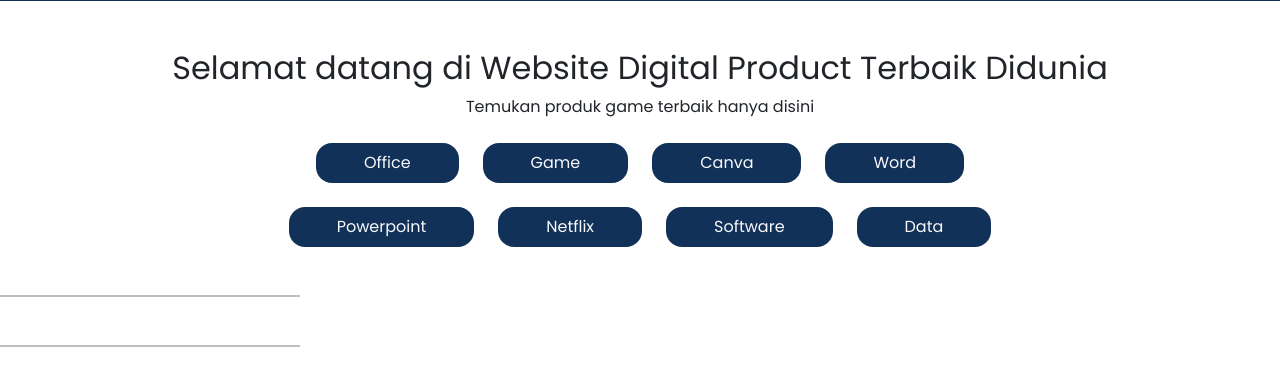
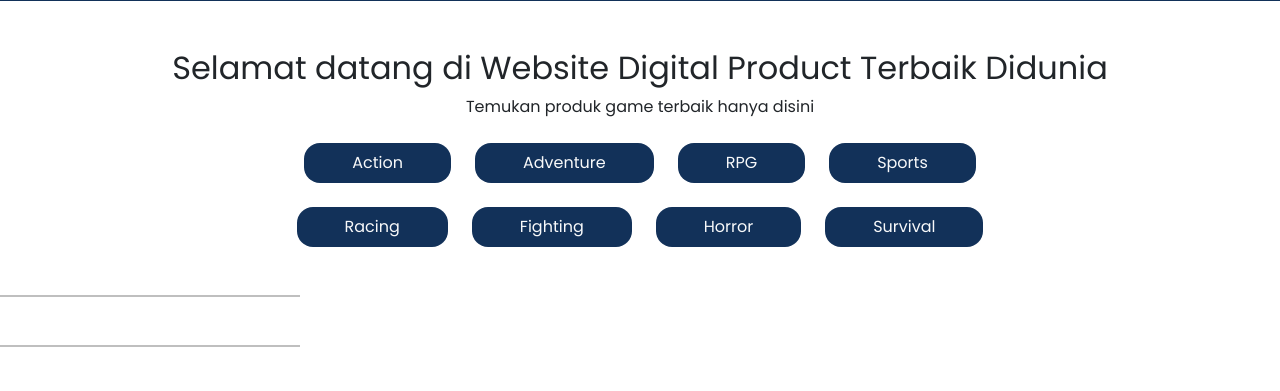
Before and after one commit to fhydzaa/marketplace-technohub, a Laravel app: page / in a window 1280 px wide. Shown: the part 521-912 px from the top of the page. Run offline with Laravel 10, Linux system fonts and the light colour scheme; data that the repository does not hold is empty; some libraries are stand-ins or nearby versions.

Commit message:
change visual home

```diff
--- a/resources/views/front/home.blade.php
+++ b/resources/views/front/home.blade.php
@@ -51,25 +51,25 @@
                     class="text-center rounded-4 text-light px-5 py-2"
                     style="background-color: #123159"
                 >
-                    Office
+                    Action
                 </div>
                 <div
                     class="text-center rounded-4 text-light px-5 py-2"
                     style="background-color: #123159"
                 >
-                    Game
+                    Adventure
                 </div>
                 <div
                     class="text-center rounded-4 text-light px-5 py-2"
                     style="background-color: #123159"
                 >
-                    Canva
+                RPG
                 </div>
                 <div
                     class="text-center rounded-4 text-light px-5 py-2"
                     style="background-color: #123159"
                 >
-                    Word
+                Sports
                 </div>
             </div>
             <div class="d-flex flex-row justify-content-center flex-wrap gap-4">
@@ -77,25 +77,25 @@
                     class="text-center rounded-4 text-light px-5 py-2"
                     style="background-color: #123159"
                 >
-                    Powerpoint
+                Racing
                 </div>
                 <div
                     class="text-center rounded-4 text-light px-5 py-2"
                     style="background-color: #123159"
                 >
-                    Netflix
+                Fighting
                 </div>
                 <div
                     class="text-center rounded-4 text-light px-5 py-2"
                     style="background-color: #123159"
                 >
-                    Software
+                Horror
                 </div>
                 <div
                     class="text-center rounded-4 text-light px-5 py-2"
                     style="background-color: #123159"
                 >
-                    Data
+                Survival
                 </div>
             </div>
         </div>
```
